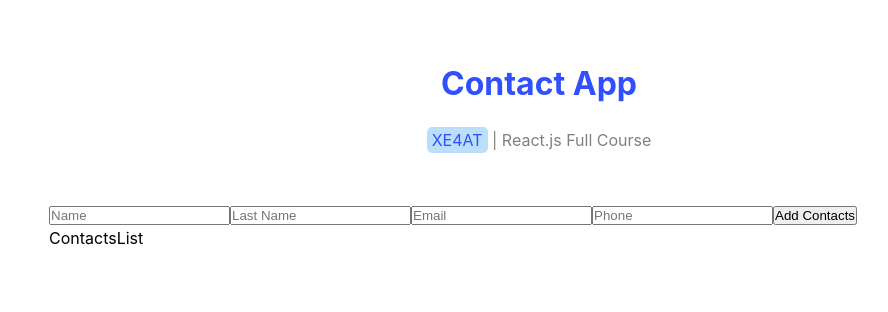
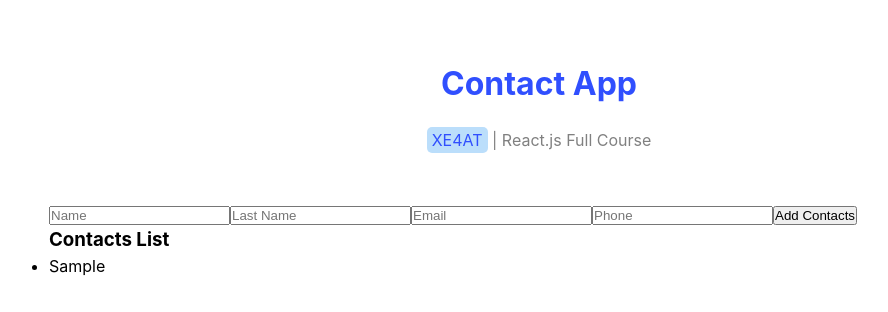
Before and after one commit to xe4at/mini-contact-app, a React (Vite) app: page / in a window 1280 px wide. Both pictures are taken after typing "Sample", "Sample", "name@example.com", "5" into the empty fields and a click on the button "Add Contacts". Shown: the top 312 px of the page, without its empty margins (101-989 px from the left). Built offline with nearby package versions, Linux system fonts and the light colour scheme.

Commit message:
add uniq id for contacts

```diff
--- a/package.json
+++ b/package.json
@@ -11,7 +11,8 @@
   },
   "dependencies": {
     "react": "^18.3.1",
-    "react-dom": "^18.3.1"
+    "react-dom": "^18.3.1",
+    "uuid": "^10.0.0"
   },
   "devDependencies": {
     "@eslint/js": "^9.9.0",
--- a/src/components/Contacts.jsx
+++ b/src/components/Contacts.jsx
@@ -1,13 +1,16 @@
 import { useState } from "react";
+import { v4 } from "uuid";
+
 
 import ContactsList from "./ContactsList";
+import inputs from "./constants/inputs";
 
-import inputs from "./constants/inputs";
 
 function Contacts() {
   const [contacts, setContacts] = useState([]);
   const [alert, setAlert] = useState("");
   const [contact, setContact] = useState({
+    id: "",
     name: "",
     lastName: "",
     email: "",
@@ -32,7 +35,8 @@ function Contacts() {
       return;
     }
     setAlert("");
-    setContacts((contacts) => [...contacts, contact]);
+    const newContact = { ...contact, id: v4() };
+    setContacts((contacts) => [...contacts, newContact]);
     setContact({
       name: "",
       lastName: "",
--- a/src/components/ContactsList.jsx
+++ b/src/components/ContactsList.jsx
@@ -1,6 +1,15 @@
-function ContactsList(props) {
-    // console.log(props)
-  return <div>ContactsList</div>;
+function ContactsList({ contacts }) {
+  console.log(contacts);
+  return (
+    <div>
+      <h3>Contacts List</h3>
+      <ul>
+        {contacts.map((contact) => (
+          <li key={contact.id}>{contact.name}</li>
+        ))}
+      </ul>
+    </div>
+  );
 }
 
 export default ContactsList;
```
Also changed, not shown: 1 other file (tests, documents, lock files or other folders).
